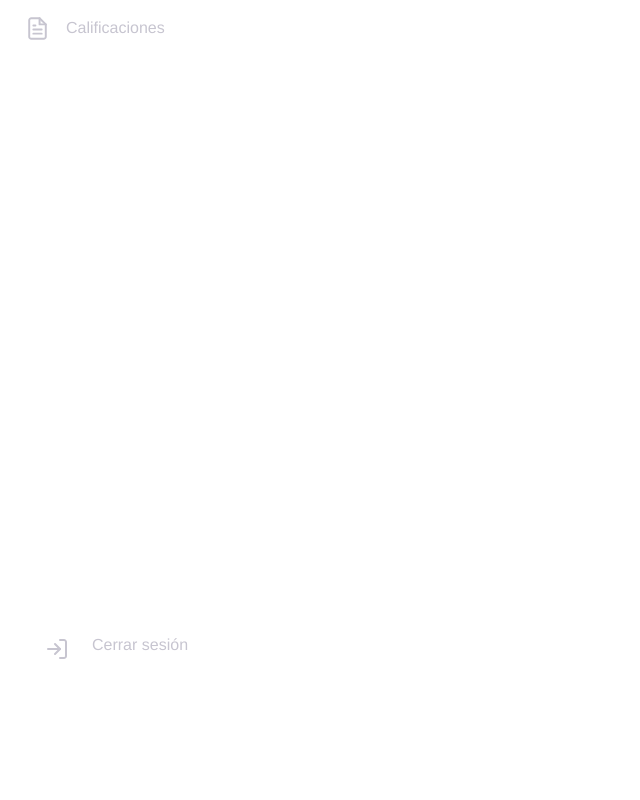
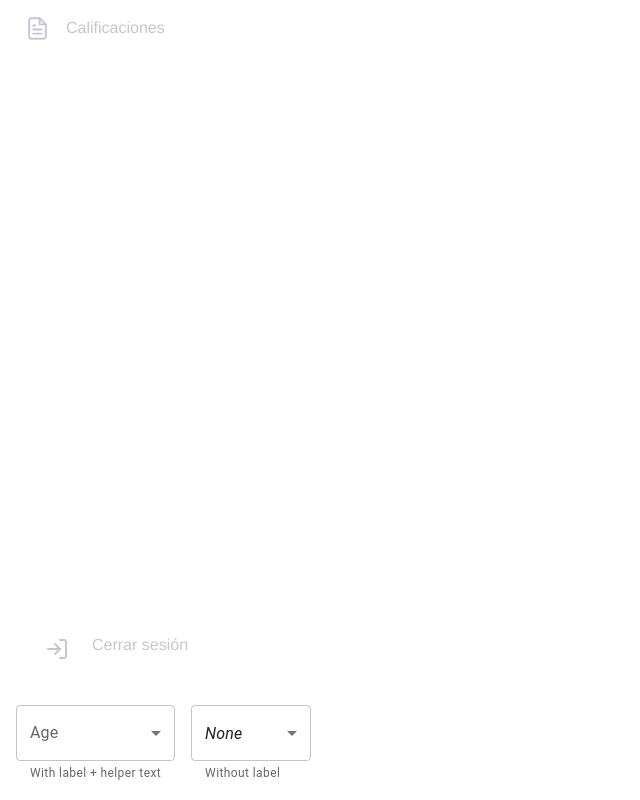
Before and after one commit to LuisElPoti/Aplicacion-calculo-indice-academico, a Next.js app: page / in a window 1280 px wide. Shown: the part 335-1135 px from the top of the page, without its empty margins (0-640 px from the left). Before the commit the page ends 1040 px from the top, so only its background shows below. Built offline with nearby package versions, Linux system fonts and the light colour scheme.

Commit message:
avance boton dropdown

```diff
--- /dev/null
+++ b/app/components/FiltroReporteSeleccion.js
@@ -0,0 +1,56 @@
+"use client"
+import * as React from 'react';
+import InputLabel from '@mui/material/InputLabel';
+import MenuItem from '@mui/material/MenuItem';
+import FormHelperText from '@mui/material/FormHelperText';
+import FormControl from '@mui/material/FormControl';
+import Select from '@mui/material/Select';
+
+
+export default function SelectLabels() {
+  const [age, setAge] = React.useState('');
+
+  const handleChange = (event) => {
+    setAge(event.target.value);
+  };
+
+  return (
+    <div>
+      <FormControl sx={{ m: 1, minWidth: 120 }}>
+        <InputLabel id="demo-simple-select-helper-label">Age</InputLabel>
+        <Select
+          labelId="demo-simple-select-helper-label"
+          id="demo-simple-select-helper"
+          value={age}
+          label="Age"
+          onChange={handleChange}
+
+        >
+          <MenuItem value="">
+            <em>None</em>
+          </MenuItem>
+          <MenuItem value={10}>Ten</MenuItem>
+          <MenuItem value={20}>Twenty</MenuItem>
+          <MenuItem value={30}>Thirty</MenuItem>
+        </Select>
+        <FormHelperText>With label + helper text</FormHelperText>
+      </FormControl>
+      <FormControl sx={{ m: 1, minWidth: 120 }}>
+        <Select
+          value={age}
+          onChange={handleChange}
+          displayEmpty
+          inputProps={{ 'aria-label': 'Without label' }}
+        >
+          <MenuItem value="">
+            <em>None</em>
+          </MenuItem>
+          <MenuItem value={10}>Ten</MenuItem>
+          <MenuItem value={20}>Twenty</MenuItem>
+          <MenuItem value={30}>Thirty</MenuItem>
+        </Select>
+        <FormHelperText>Without label</FormHelperText>
+      </FormControl>
+    </div>
+  );
+}
--- a/app/page.js
+++ b/app/page.js
@@ -1,4 +1,5 @@
 import MenuPrincipal from "./components/MenuPrincipal"
+import FiltroReporteSeleccion from "./components/FiltroReporteSeleccion"
 import Link from 'next/link';
 
 
@@ -9,6 +10,7 @@ import Link from 'next/link';
   return (
     <>
       <MenuPrincipal/>
+      <FiltroReporteSeleccion/>
 
     </>
 
```
Also changed, not shown: package.json (+5 -2 lines), 1 other file (tests, documents, lock files or other folders).
